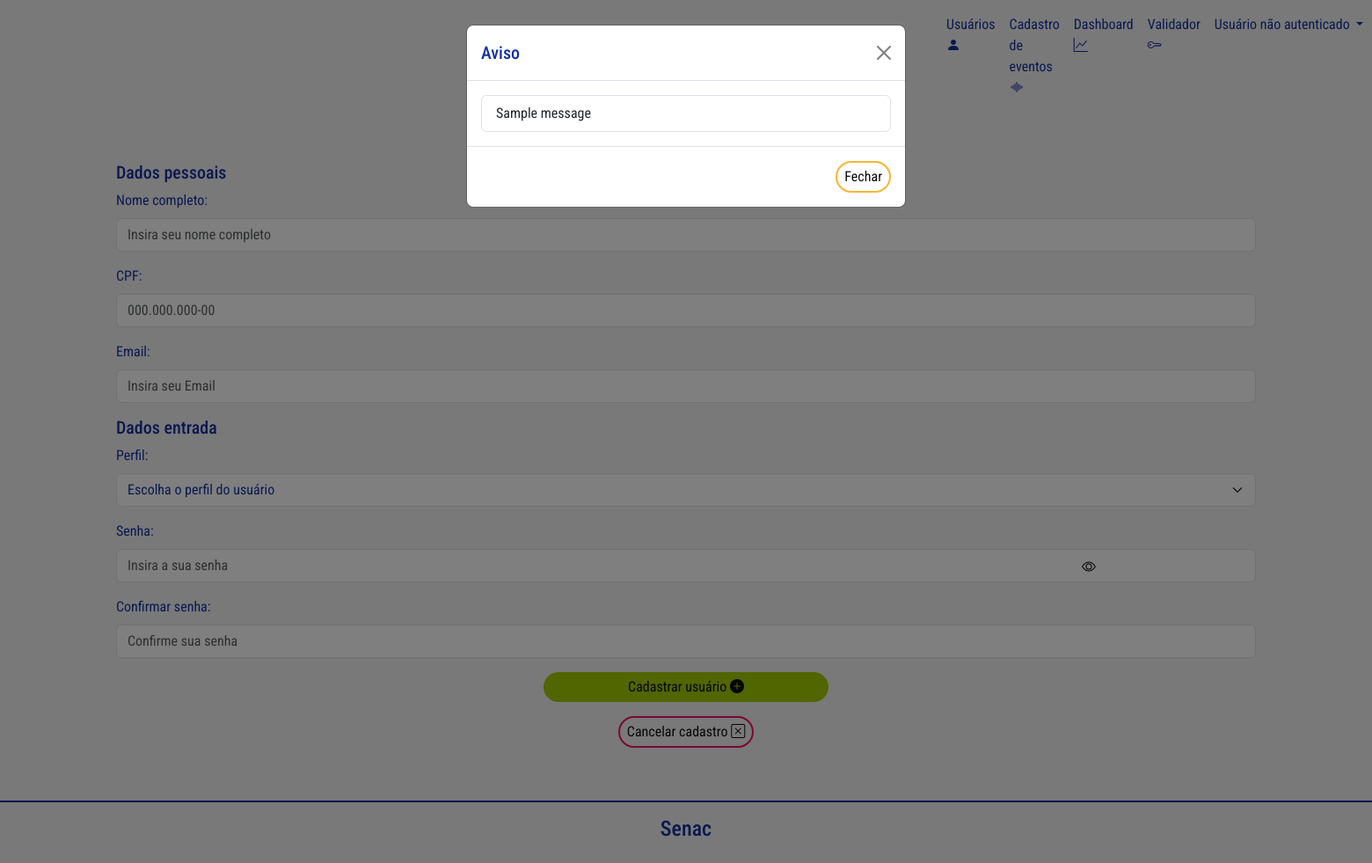
After one commit to pmoraes230/competicao_10, a Django app: page /register_user/ in a window 1560 px wide. The commit adds this page. Shown: the whole page at 88% size. Run offline with Django 5.2, Linux system fonts and the light colour scheme; tables that the repository leaves empty hold one stand-in row (values such as "Sample post"); one stand-in notice (Sample message) is shown; some libraries are stand-ins or nearby versions.

Commit message:
crud usuários

```diff
--- /dev/null
+++ b/home/static/scripts/maskCPF.js
@@ -0,0 +1,12 @@
+function maskCPF(input) {
+    let valor = input.value.replace(/\D/g, "");
+    if (valor.length <= 3) {
+        input.value = valor
+    } else if (valor.length <= 6) {
+        input.value = valor.replace(/(\d{3})(\d+)/, '$1.$2');
+    } else if (valor.length <= 9) {
+        input.value = valor.replace(/(\d{3})(\d{3})(\d+)/, '$1.$2.$3');
+    } else {
+        input.value = valor.replace(/(\d{3})(\d{3})(\d{3})(\d{2})/, '$1.$2.$3-$4');
+    }
+}
--- a/home/static/styles/base.css
+++ b/home/static/styles/base.css
@@ -14,7 +14,7 @@ body {
     background-color: var(--Cinza);
     display: flex;
     flex-direction: column;
-    max-height: 100vh;
+    min-height: 100vh;
 }
 
 main {
@@ -25,6 +25,14 @@ main {
     color: var(--azul);
 }
 
+.colorAzulHeader {
+    color: var(--azul);
+}
+
+.colorAzulHeader:hover {
+    color: #0b1c5a;
+}
+
 .color_preto {
     color: var(--Preto);
 }
@@ -33,9 +41,13 @@ main {
     margin-left: 65rem;
 }
 
+.line_admin {
+    border-top: 2px solid var(--azul);
+}
+
 .btn_verde {
     background-color: var(--verde);
-    padding: 10px 8px;
+    padding: 4px 8px;
     border-radius: 20px;
 }
 
@@ -46,7 +58,34 @@ main {
 }
 
 .btn_rosa {
-    background-color: var(--verde);
-    padding: 10px 8px;
+    border: 2px solid var(--Rosa);
+    padding: 4px 8px;
     border-radius: 20px;
 }
+
+.btn_rosa:hover {
+    background-color: transparent;
+    border: 2px solid var(--Rosa);
+    box-shadow: 0 4px 4px 0 var(--Rosa);
+}
+
+.btn_amarelo {
+    border: 2px solid var(--amarelo);
+    padding: 4px 8px;
+    border-radius: 20px;
+}
+
+.btn_amarelo:hover {
+    background-color: transparent;
+    border: 2px solid var(--amarelo);
+    box-shadow: 0 4px 4px 0 var(--amarelo);
+}
+
+.camp_senha {
+    display: flex;
+}
+
+.btn_eye {
+    position: absolute;
+    left: 78%;
+}
--- a/home/templates/base.html
+++ b/home/templates/base.html
@@ -5,6 +5,8 @@
 <head>
     <meta charset="UTF-8">
     <meta name="viewport" content="width=device-width, initial-scale=1.0">
+    <link rel="shortcut icon" href="{% static 'icons/Logo.svg' %}" type="image/x-icon">
+    <link rel="stylesheet" href="https://cdn.jsdelivr.net/npm/bootstrap-icons@1.13.1/font/bootstrap-icons.min.css">
     <link rel="stylesheet" href="{% static 'settings/reset_css.css' %}">
     <link rel="stylesheet" href="{% static 'settings/bootstrap.min.css' %}">
     <link rel="stylesheet" href="{% static 'styles/base.css' %}">
--- /dev/null
+++ b/home/templates/partials/footer/footer.html
@@ -0,0 +1,5 @@
+{% load static %}
+
+<footer class="line_admin p-3">
+    <h4 class="h4 color_azul text-center">Senac</h4>
+</footer>
--- a/home/templates/partials/header/header.html
+++ b/home/templates/partials/header/header.html
@@ -10,21 +10,28 @@
         <div class="collapse navbar-collapse space_header" id="navbarNavDropdown">
             <ul class="navbar-nav">
                 <li class="nav-item">
-                    <a class="nav-link active" aria-current="page" href="#">Home</a>
+                    <a class="nav-link colorAzulHeader" href="#">Usuários <i class="bi bi-person-fill"></i></a>
                 </li>
                 <li class="nav-item">
-                    <a class="nav-link" href="#">Features</a>
+                    <a class="nav-link colorAzulHeader" href="#">Cadastro de eventos <i class="bi bi-soundwave"></i></a>
                 </li>
                 <li class="nav-item">
-                    <a class="nav-link" href="#">Pricing</a>
+                    <a class="nav-link colorAzulHeader" href="#">Dashboard <i class="bi bi-graph-up"></i></a>
+                </li>
+                <li class="nav-item">
+                    <a class="nav-link colorAzulHeader" href="#">Validador <i class="bi bi-key"></i></a>
                 </li>
                 <li class="nav-item dropdown">
-                    <a class="nav-link dropdown-toggle" href="#" role="button" data-bs-toggle="dropdown"
+                    <a class="nav-link dropdown-toggle colorAzulHeader" href="#" role="button" data-bs-toggle="dropdown"
                         aria-expanded="false">
-                        Dropdown link
+                        {% if user_name %}
+                        {{ user_name }}
+                        {% else %}
+                        Usuário não autenticado
+                        {% endif %}
                     </a>
                     <ul class="dropdown-menu">
-                        <li><a class="dropdown-item" href="#">Action</a></li>
+                        <li><a class="dropdown-item colorAzulHeader" href="#">Sair</a></li>
                     </ul>
                 </li>
             </ul>
--- /dev/null
+++ b/home/templates/users/register_user.html
@@ -0,0 +1,83 @@
+{% extends "base.html" %}
+{% load static %}
+
+{% block content %}
+{% block header %}
+{% include "partials/header/header.html" %}
+{% endblock %}
+
+<main class="container">
+    {% if messages %}
+    <div class="modal fade" id="messageModal" data-bs-backdrop="static" data-bs-keyboard="false" tabindex="-1"
+        aria-labelledby="messageModalLabel" aria-hidden="true">
+        <div class="modal-dialog">
+            <div class="modal-content">
+                <div class="modal-header">
+                    <h1 class="modal-title fs-5 color_azul" id="messageModalLabel">Aviso</h1>
+                    <button type="button" class="btn-close" data-bs-dismiss="modal" aria-label="Close"></button>
+                </div>
+                <div class="modal-body">
+                    <ul class="list-group">
+                        {% for message in messages %}
+                        <li class="list-group-item {{ message.tags }}">{{ message }}</li>
+                        {% endfor %}
+                    </ul>
+                </div>
+                <div class="modal-footer">
+                    <button type="button" class="btn btn_amarelo color_preto" data-bs-dismiss="modal">Fechar</button>
+                </div>
+            </div>
+        </div>
+    </div>
+    {% endif %}
+
+    <h1 class="h1 text-center color_azul">Cadastro de usuário</h1>
+    <form action="{% url 'register_user' %}" method="post">
+        {% csrf_token %}
+        <h5 class="h5 color_azul">Dados pessoais</h5>
+        <div class="mb-3">
+            <label for="nome" class="form-label color_azul">Nome completo:</label>
+            <input type="text" name="nome" id="nome" class="form-control color_azul" placeholder="Insira seu nome completo">
+        </div>
+        <div class="mb-3">
+            <label for="cpf" class="form-label color_azul">CPF:</label>
+            <input type="text" name="cpf" id="cpf" class="form-control color_azul" maxlength="14" oninput="maskCPF(this)" placeholder="000.000.000-00">
+        </div>
+        <div class="mb-3">
+            <label for="email" class="form-label color_azul">Email:</label>
+            <input type="email" name="email" id="email" class="form-control color_azul" placeholder="Insira seu Email">
+        </div>
+        <h5 class="h5 color_azul">Dados entrada</h5>
+        <div class="mb-3">
+            <label for="perfil_id" class="form-label color_azul">Perfil:</label>
+            <select name="perfil_id" id="perfil_id" class="form-select color_azul">
+                <option value="" disabled selected>Escolha o perfil do usuário</option>
+                {% for perfil in perfis %}
+                <option value="{{ perfil.id_perfil }}">{{ perfil.nome_perfil }}</option>
+                {% endfor %}
+            </select>
+        </div>
+        <div class="mb-3">
+            <label for="senha1" class="form-label color_azul">Senha:</label>
+            <div class="camp_senha">
+                <input type="password" name="senha1" id="senha1" class="form-control color_azul" placeholder="Insira a sua senha">
+                <button id="btn_eye" class="btn_eye btn"><img src="{% static 'icons/eye.svg' %}" alt="Eye"></button>
+            </div>
+        </div>
+        <div class="mb-3">
+            <label for="senha2" class="form-label color_azul">Confirmar senha:</label>
+            <input type="password" name="senha2" id="senha2" class="form-control color_azul" placeholder="Confirme sua senha">
+        </div>
+        <div class="d-flex align-items-center flex-column gap-3">
+            <button type="submit" class="btn btn_verde color_preto w-25">Cadastrar usuário <i class="bi bi-plus-circle-fill"></i></button>
+            <a href="{% url 'list_user' %}" class="btn btn_rosa color_preto">Cancelar cadastro <i class="bi bi-x-square"></i></a>
+        </div>
+    </form>
+</main>
+{% endblock %}
+{% block footer %}
+{% include "partials/footer/footer.html" %}
+{% endblock %}
+{% block scripts %}
+<script src="{% static 'scripts/maskCPF.js' %}"></script>
+{% endblock %}
--- a/home/urls.py
+++ b/home/urls.py
@@ -2,5 +2,8 @@ from django.urls import path
 from . import views
 
 urlpatterns = [
-    path("", views.list_user, name="list_user")
+    path("", views.list_user, name="list_user"),
+    path("register_user/", views.register_user, name="register_user"),
+    path("update_user/<int:id_user>/", views.update_user, name="update_user"),
+    path("delete_user/<int:id_user>/", views.delete_user, name="delete_user")
 ]
--- a/home/views.py
+++ b/home/views.py
@@ -1,4 +1,6 @@
-from django.shortcuts import render
+from django.shortcuts import render, redirect
+from django.contrib.auth.hashers import make_password
+from django.contrib import messages
 from . import models
 
 # Create your views here.
@@ -7,3 +9,121 @@ def list_user(request):
         'users': models.Usuario.objects.all()
     }
     return render(request, "users/list_users.html", context)
+
+def register_user(request):
+    context = {
+        'perfis': models.Perfil.objects.all()
+    }
+    if request.method == "POST":
+        nome = request.POST.get("nome")
+        cpf = request.POST.get("cpf")
+        email = request.POST.get("email")
+        perfil_id = request.POST.get("perfil_id")
+        senha1 = request.POST.get("senha1")
+        senha2 = request.POST.get("senha2")
+
+        if not all([nome, cpf, email, perfil_id, senha1, senha2]):
+            messages.info(request, "Não pode fazer o cadastro com campos em branco")
+            return redirect("register_user")
+
+        if models.Usuario.objects.filter(cpf_usuario=cpf).exists():
+            messages.info(request, "CPF já cadastrado")
+            return redirect("register_user")
+
+        if models.Usuario.objects.filter(email_usuario=email).exists():
+            messages.info(request, "Email já cadastrado")
+            return redirect("register_user")
+
+        if senha1 != senha2:
+            messages.info(request, "Senhas não são iguais")
+            return redirect("register_user")
+
+        try:
+            perfil = models.Perfil.objects.get(id_perfil=perfil_id)
+        except models.Perfil.DoesNotExist:
+            messages.error(request, "Perfil não encontrado")
+            return redirect("register_user")
+
+        senha_cript = make_password(senha1)
+
+        try:
+            novo_usuario = models.Usuario.objects.create(
+                nome_usuario=nome,
+                email_usuario=email,
+                cpf_usuario=cpf,
+                senha_usuario=senha_cript,
+                perfil=perfil
+            )
+            novo_usuario.full_clean()
+            novo_usuario.save()
+
+            messages.success(request, f"Usuário {novo_usuario.nome_usuario} cadastrado com sucesso!.")
+            return redirect("list_user")
+        except ValueError as ve:
+            messages.error(request, f"Erro ao cadastrar usuário {ve}")
+            return redirect("register_user")
+
+    return render(request, "users/register_user.html", context)
+
+def update_user(request, id_user):
+    user = models.Usuario.objects.get(id_usuario=id_user)
+    context = {
+        'perfis': models.Perfil.objects.all(),
+        'user': user
+    }
+
+    if request.method == "POST":
+        nome = request.POST.get("nome")
+        cpf = request.POST.get("cpf")
+        email = request.POST.get("email")
+        perfil_id = request.POST.get("perfil_id")
+
+        if not all([nome, cpf, email, perfil_id]):
+            messages.info(request, "Não pode fazer o cadastro com campos em branco")
+            return redirect("update_user", id_user=id_user)
+
+        if models.Usuario.objects.filter(cpf_usuario=cpf).exclude(id_usuario=id_user).exists():
+            messages.info(request, "CPF já cadastrado")
+            return redirect("update_user", id_user=id_user)
+
+        if models.Usuario.objects.filter(email_usuario=email).exclude(id_usuario=id_user).exists():
+            messages.info(request, "Email já cadastrado")
+            return redirect("update_user", id_user=id_user)
+
+        try:
+            perfil = models.Perfil.objects.get(id_perfil=perfil_id)
+        except models.Perfil.DoesNotExist:
+            messages.error(request, "Perfil não encontrado")
+            return redirect("update_user", id_user=id_user)
+
+        try:
+            user.nome_usuario = nome
+            user.cpf_usuario = cpf
+            user.email_usuario = email
+            user.perfil = perfil
+
+            user.full_clean()
+            user.save()
+
+            messages.success(request, f"Cadastro do usuário {user.nome_usuario} atualizado com sucesso!.")
+            return redirect("list_user")
+        except ValueError as ve:
+            messages.error(request, f"Erro ao cadastrar usuário {ve}")
+            return redirect("update_user", id_user=id_user)
+
+    return render(request, "users/update_user.html", context)
+
+def delete_user(request, id_user):
+    try:
+        user = models.Usuario.objects.get(id_usuario=id_user)
+        if request.method == "POST":
+            user.delete()
+            messages.success(request, "Usuário apagado do sistema.")
+            return redirect("list_user")
+        context = {
+            "user": user
+        }
+        return render(request, "users/delete_user.html", context)
+    except models.Usuario.DoesNotExist:
+        messages.error(request, "Usuário não encontrado.")
+        return redirect("list_user")
```
Also changed, not shown: home/templates/users/delete_user.html (added, +47 -0 lines), home/templates/users/list_users.html (+21 -10 lines), home/templates/users/update_user.html (added, +76 -0 lines), home/static/icons/eye-slash.svg (added), home/static/icons/eye.svg (added).
